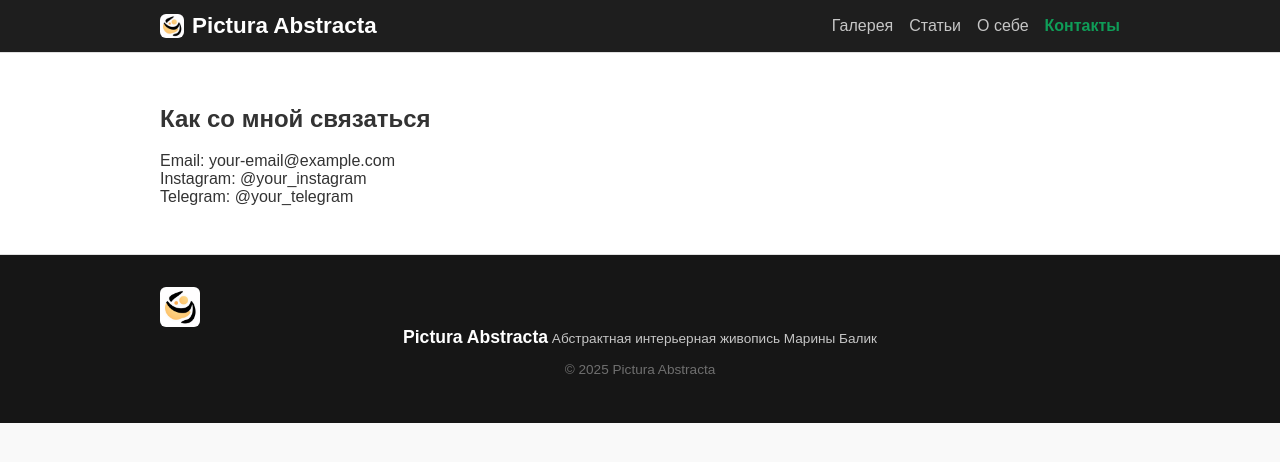
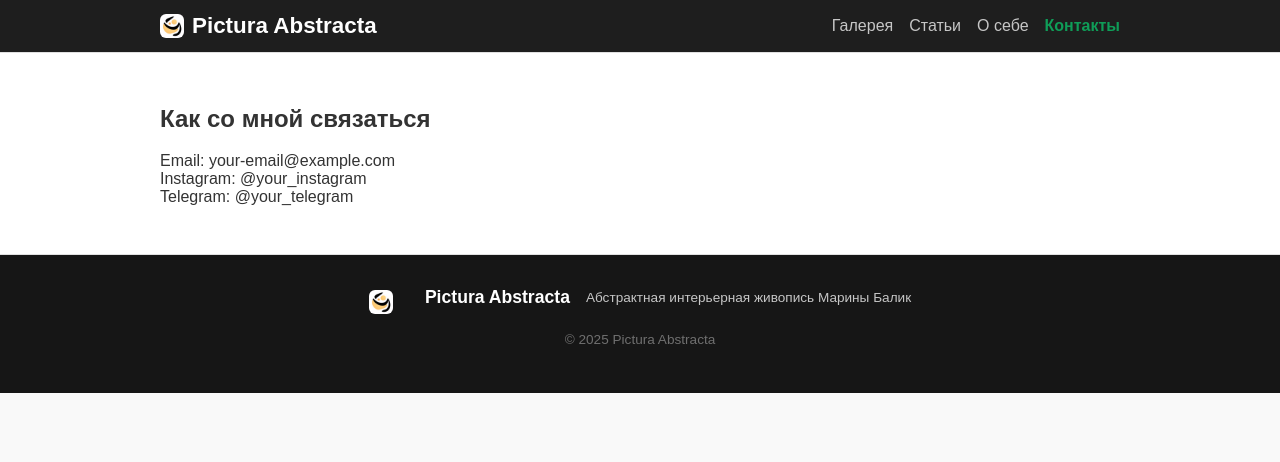
Before and after one commit to PicAbsArt/picabsart.github.io, a Jekyll site: the page built from contact.md, in a window 1280 px wide. Shown: the top 462 px of the page. Built offline with Jekyll 4.4.1, drawn with Linux system fonts in a browser that asks for light colours.

Commit message:
Update main.css

```diff
--- a/assets/main.css
+++ b/assets/main.css
@@ -291,6 +291,25 @@ img {
   color: #6f6f6f;
 }
 
+.footer-logo {
+  margin-right: 1rem;
+}
+
+.footer-logo img {
+  vertical-align: middle;
+  height: 24px;
+  width: auto;
+}
+
+.footer-row {
+  display: flex;
+  align-items: center;
+  justify-content: center;
+  gap: 1rem;
+  margin-bottom: 1rem;
+  flex-wrap: wrap;
+}
+
 /* === Адаптивность для мобильных устройств === */
 
 @media (max-width: 600px) {
```
